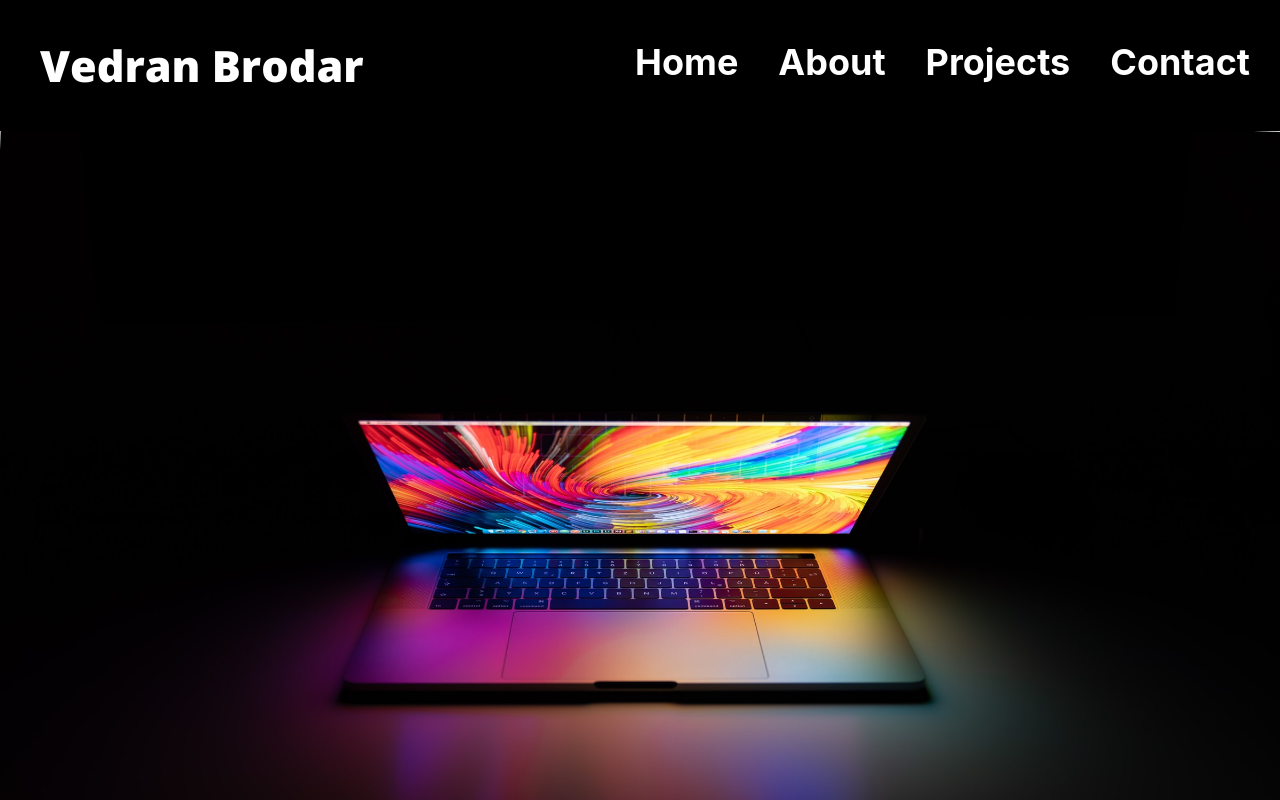
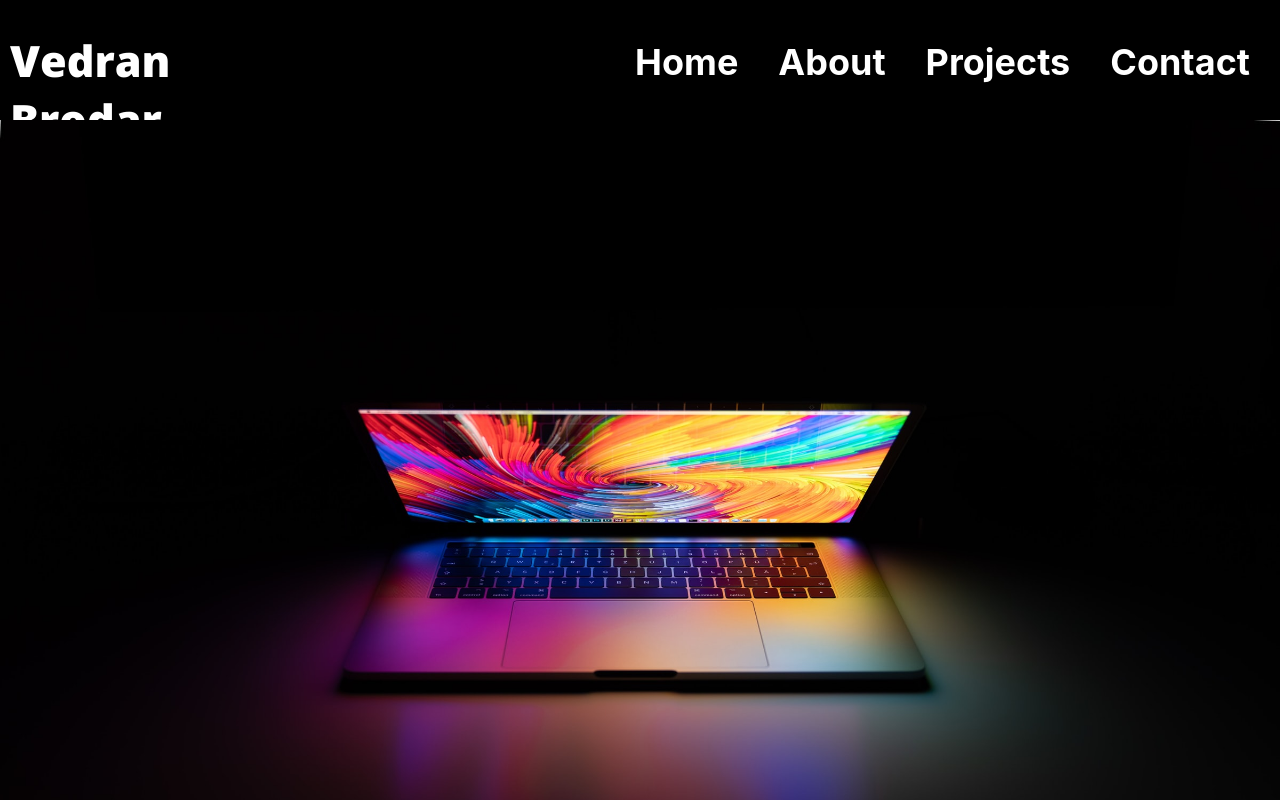
Before and after one commit to vbrodar/portfolio-website, a React (Create React App) app: page / in a window 1280 px wide. Shown: the top 800 px of the page. Built offline with nearby package versions, Linux system fonts and the light colour scheme.

Commit message:
Fixed navbar text

```diff
--- a/src/App.js
+++ b/src/App.js
@@ -16,9 +16,11 @@ function App() {
       <Router>
         <nav className="navbar">
           <ul className="navbar-nav">
-            <div className="navbar-title">
+            <div>
               <li>
-                <h2>Vedran Brodar </h2>
+                <Link to={"/"} className="navbar-title">
+                  <h2>Vedran Brodar </h2>
+                </Link>
               </li>
             </div>
             <li>
--- a/src/App.scss
+++ b/src/App.scss
@@ -7,12 +7,13 @@ $text-color: white;
 
   ul {
     width: 100%;
-    height: auto;
+    height: 120px;
     list-style-type: none;
     margin: 0;
     padding: 0;
     background: $navbar;
     display: flex;
+    justify-content: flex-end;
   }
   li {
     margin: 10px;
@@ -20,13 +21,20 @@ $text-color: white;
     text-align: center;
   }
   .navbar-title {
+    text-decoration: none;
     color: $text-color;
     margin: 0 auto;
-    margin-left: 30px;
-    text-align: center;
+    margin-right: 310px;
     font-family: "Open Sans", sans-serif;
     font-size: 120%;
     font-weight: 800;
+    text-align: left;
+    position: relative;
+    bottom: 15px;
+
+    :hover:before {
+      all: initial;
+    }
   }
   .nav-link {
     text-decoration: none;
@@ -58,11 +66,31 @@ $text-color: white;
   }
 
   img.programming-image {
+    position: relative;
     width: 100%;
     height: auto;
-    background-position: center;
+    background-position: cover;
     background-size: cover;
     top: 0;
     left: 0;
+    opacity: 3;
+    background: linear-gradient(rgba(0, 0, 0, 0.5), rgba(0, 0, 0, 0.5));
+    -webkit-background-size: cover;
+    -moz-background-size: cover;
+    -o-background-size: cover;
+    background-size: cover;
+    .about-description {
+      width: 100%;
+      height: 100%;
+      margin: 0 auto;
+      text-align: center;
+      color: $text-color;
+      position: absolute;
+      bottom: 500px;
+      position: absolute;
+      top: 50%;
+      left: 50%;
+      transform: translate(-50%, -50%);
+    }
   }
 }
```
